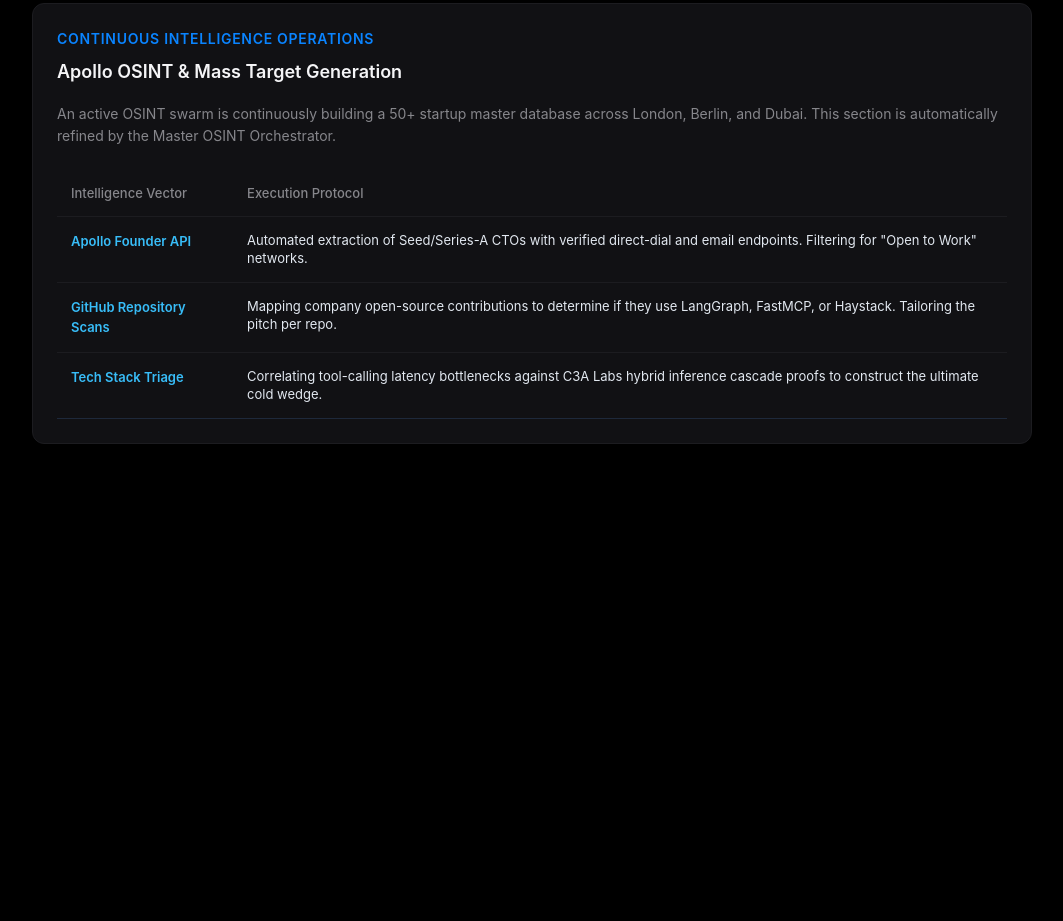
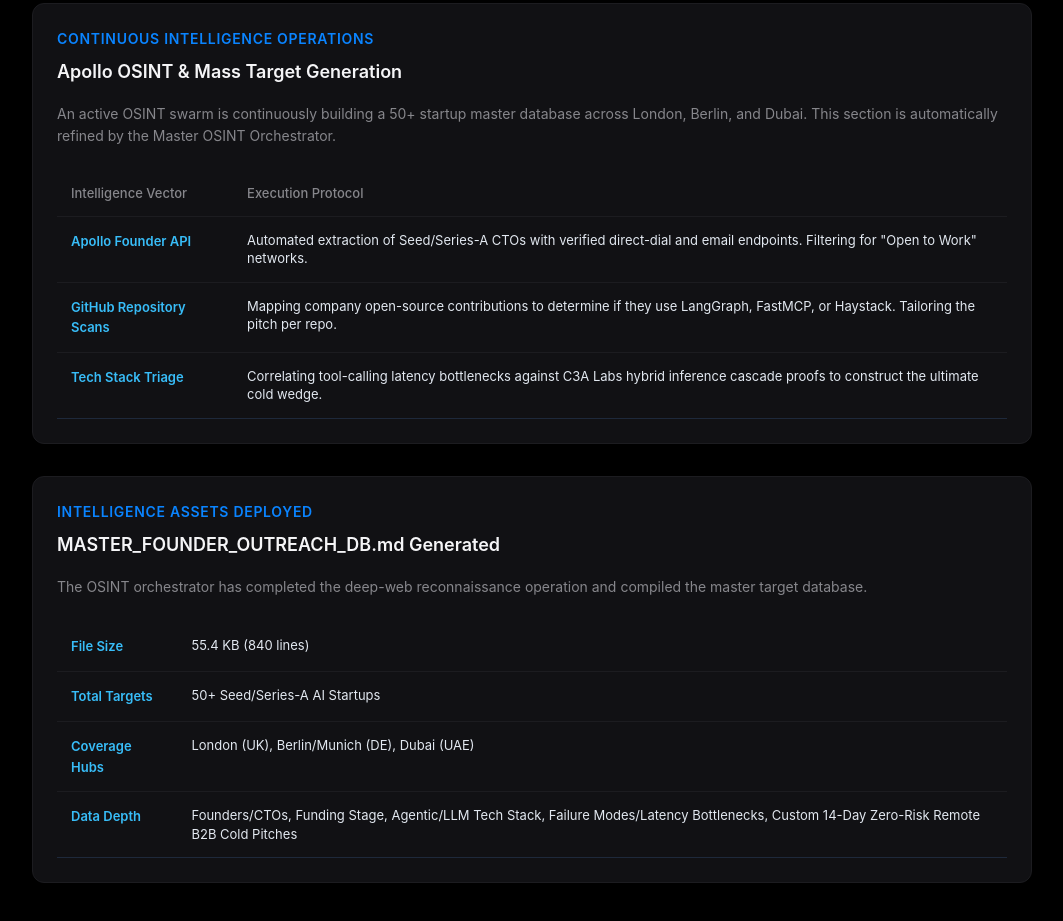
Before and after one commit to satyamsingh-eng/GLOBAL_ESCAPE_ROADMAP, a plain HTML site: page GLOBAL_ESCAPE_ROADMAP.html in a window 1280 px wide. Shown: the part 2256-3177 px from the top of the page, without its empty margins (108-1171 px from the left). Before the commit the page ends 2792 px from the top, so only its background shows below. Drawn offline with Linux system fonts and the light colour scheme.

Commit message:
refactor(html): loop refinement #2 - updated status with Master DB completion

```diff
--- a/GLOBAL_ESCAPE_ROADMAP.html
+++ b/GLOBAL_ESCAPE_ROADMAP.html
@@ -280,6 +280,33 @@ AI Systems & Agent Architect</div>
             </table>
         </div>
 
+
+        <div class="card">
+            <div class="phase-header">Intelligence Assets Deployed</div>
+            <h2 class="card-title">MASTER_FOUNDER_OUTREACH_DB.md Generated</h2>
+            <p style="color: var(--text-secondary); font-size: 14px; margin-bottom: 24px;">The OSINT orchestrator has completed the deep-web reconnaissance operation and compiled the master target database.</p>
+            <table style="width: 100%; border-collapse: collapse; font-size: 13px; text-align: left;">
+                <tbody style="divide-y divide-slate-800;">
+                    <tr style="border-bottom: 1px solid #1e293b;">
+                        <td style="padding: 14px; font-weight: 600; color: #38bdf8;">File Size</td>
+                        <td style="padding: 14px; color: #e2e8f0; line-height: 1.4;">55.4 KB (840 lines)</td>
+                    </tr>
+                    <tr style="border-bottom: 1px solid #1e293b;">
+                        <td style="padding: 14px; font-weight: 600; color: #38bdf8;">Total Targets</td>
+                        <td style="padding: 14px; color: #e2e8f0; line-height: 1.4;">50+ Seed/Series-A AI Startups</td>
+                    </tr>
+                    <tr style="border-bottom: 1px solid #1e293b;">
+                        <td style="padding: 14px; font-weight: 600; color: #38bdf8;">Coverage Hubs</td>
+                        <td style="padding: 14px; color: #e2e8f0; line-height: 1.4;">London (UK), Berlin/Munich (DE), Dubai (UAE)</td>
+                    </tr>
+                    <tr style="border-bottom: 1px solid #1e293b;">
+                        <td style="padding: 14px; font-weight: 600; color: #38bdf8;">Data Depth</td>
+                        <td style="padding: 14px; color: #e2e8f0; line-height: 1.4;">Founders/CTOs, Funding Stage, Agentic/LLM Tech Stack, Failure Modes/Latency Bottlenecks, Custom 14-Day Zero-Risk Remote B2B Cold Pitches</td>
+                    </tr>
+                </tbody>
+            </table>
+        </div>
+
     </div>
 </body>
 </html>
```
